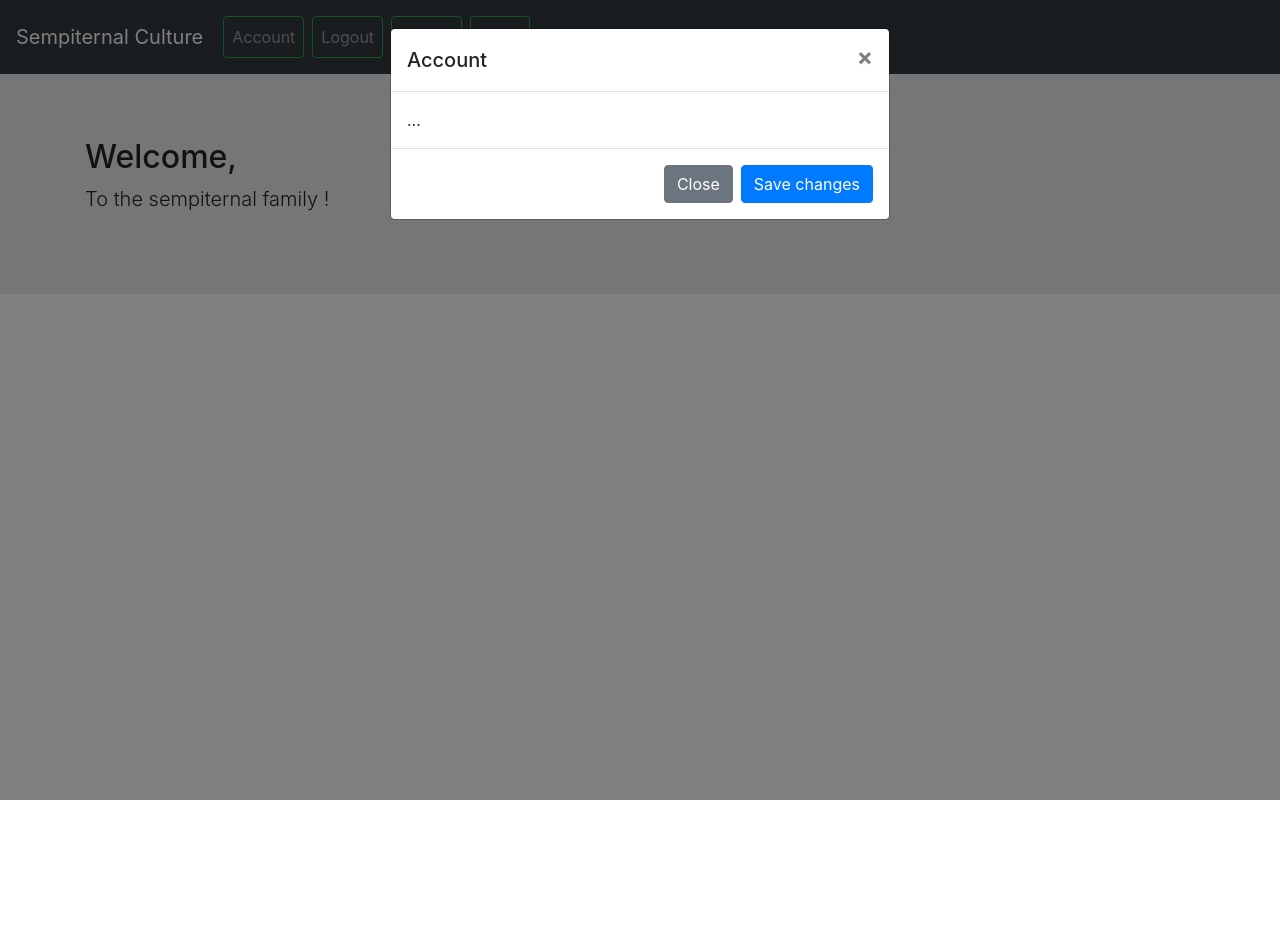
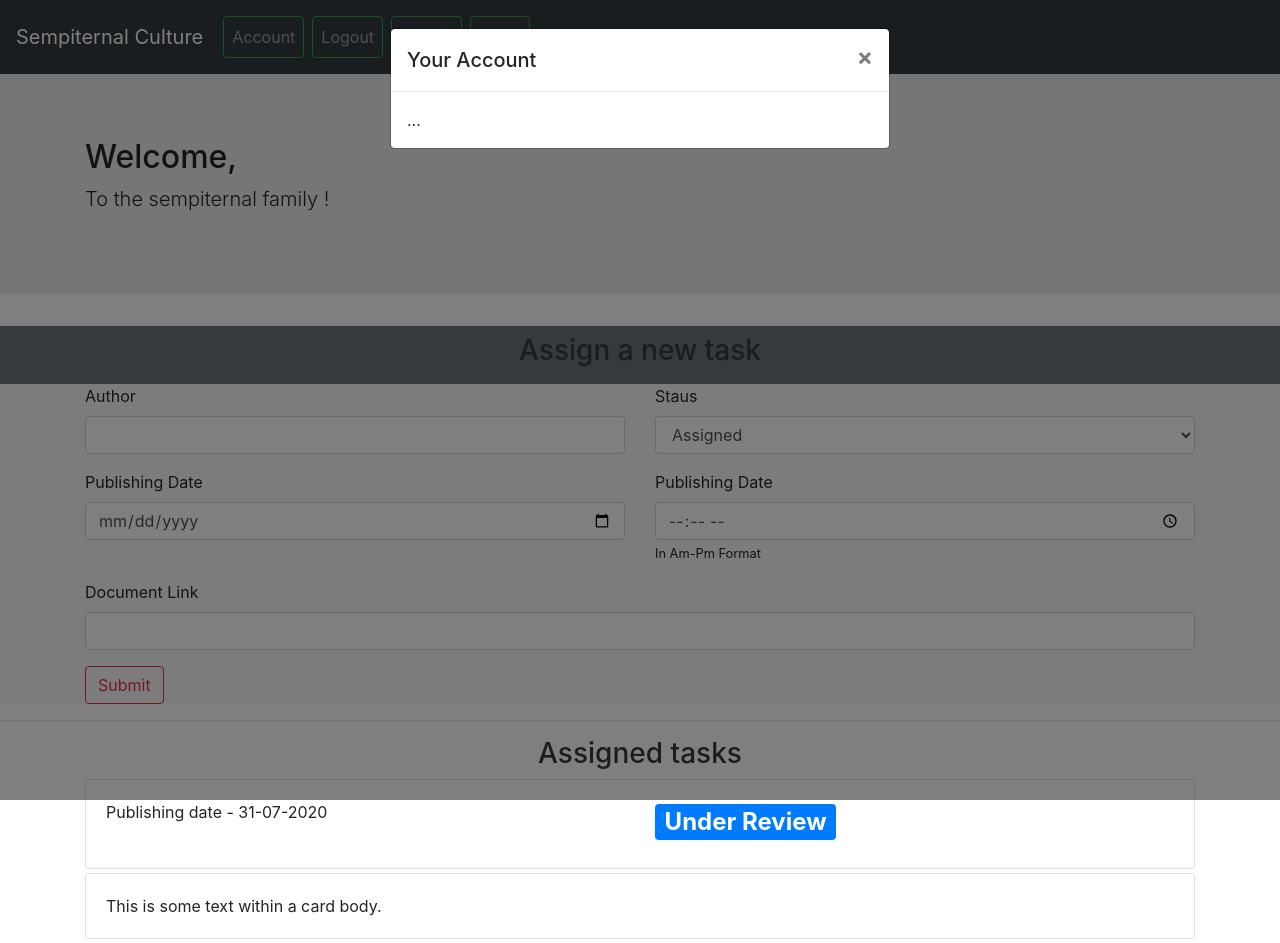
Before and after one commit to ermayank/Sempiternal-Culture, a plain HTML site: page index.html in a window 1280 px wide. Both pictures are taken after a click on the link "Account". Before the commit the page ends 800 px from the top, so only its background shows below. Drawn offline with nearby package versions, Linux system fonts and the light colour scheme.

Commit message:
Step-2 in Ui---left with minor things

```diff
--- a/index.html
+++ b/index.html
@@ -44,24 +44,118 @@
           <p class="lead">To the sempiternal family !</p>
         </div>
       </div>
+<div class="bg-secondary py-2 text-dark">
+    <h3 class="display-5 text-center ">Assign a new task</h3>
+</div>
+      <!--Create task form-->
+      <div class="bg-light">
+    <div class="container assign-task">
+        <form>
+            <div class="row">
+                <div class="form-group col-md-6">
+                    <label for="exampleInputEmail1">Author</label>
+                    <input type="email" class="form-control" id="task-author-email" aria-describedby="emailHelp">
+                  </div>
+                  <div class="form-group col-md-6">
+                    <label for="inputStatus">Staus</label>
+                    <select id="inputStatus" class="form-control">
+                      <option selected value="task-status-assigned">Assigned</option>
+                      <option value="task-status-submitted">Submitted</option>
+                      <option value="task-status-passed">Passed</option>
+                      <option value="task-status-published">Published</option>
+                      <option value="task-status-rejected">Rejected</option>
+                    </select>
+                  </div>
+            </div>
+
+            <div class="row">
+                <div class="form-group col-md-6">
+                    <label>Publishing Date</label>
+                    <input type="date" class="form-control" id="task-date">
+                  </div>
+                  <div class="form-group col-md-6">
+                    <label>Publishing Date</label>
+                    <input type="time" class="form-control" id="task-time">
+                    <small>In Am-Pm Format</small>
+                  </div>
+            </div>
+
+              <div class="form-group">
+                <label>Document Link</label>
+                <input type="text" class="form-control" id="task-link">
+              </div>
+
+
+
+            <button type="submit" class="btn btn-outline-danger">Submit</button>
+          </form>
+    </div>
+</div>
+<hr>
+<div class="container">
+      <!--Tasks cards-->
+      <h3 class="text-center text-dark">Assigned tasks</h3>
+      <div class="card my-1">
+        <div class="card-body">
+          <div class="task-user-content">
+            <div class="row">
+                <div class="col-md-6">
+                    <p>Publishing date - 31-07-2020</p>
+
+                </div>
+                <div class="col-md-6">
+                    <h2><span class="badge badge-primary">Under Review</span></h2>
+
+                </div>
+            </div>
+          </div>
+        </div>
+      </div>
+
+      <div class="card my-1">
+        <div class="card-body">
+          This is some text within a card body.
+        </div>
+      </div>
+    </div>
+
 
       <!--Signup Modal-->
   <div class="modal fade" id="signup-modal" tabindex="-1" role="dialog" aria-labelledby="exampleModalLabel" aria-hidden="true">
     <div class="modal-dialog">
       <div class="modal-content">
         <div class="modal-header">
-          <h5 class="modal-title">Signup</h5>
+          <h5 class="modal-title">Join family</h5>
           <button type="button" class="close" data-dismiss="modal" aria-label="Close">
             <span aria-hidden="true">&times;</span>
           </button>
         </div>
         <div class="modal-body">
-          ...
+            <form id="signup-form">
+                <div class="form-group">
+                  <label for="exampleInputEmail1">Email address</label>
+                  <input type="email" class="form-control" id="signup-email" aria-describedby="emailHelp">
+                  <small id="emailHelp" class="form-text text-muted">Be Cautious</small>
+                </div>
+                <div class="form-group">
+                    <label for="exampleInputEmail1">Name</label>
+                    <input type="text" class="form-control" id="signup-name" aria-describedby="nameHelp">
+
+                  </div>
+                <div class="form-group">
+                  <label for="exampleInputPassword1">Password</label>
+                  <input type="password" class="form-control" id="signup-password">
+
+                </div>
+                <div class="form-group form-check">
+                  <input type="checkbox" class="form-check-input" id="exampleCheck1" onclick="showPassword()">
+                  <label class="form-check-label" for="exampleCheck1">Show Password</label>
+                </div>
+                <p class="text-danger text-center">mayank</p>
+                <button type="submit" class="btn btn-outline-success">Signup</button>
+              </form>
         </div>
-        <div class="modal-footer">
-          <button type="button" class="btn btn-secondary" data-dismiss="modal">Close</button>
-          <button type="button" class="btn btn-primary">Save changes</button>
-        </div>
+
       </div>
     </div>
   </div>
@@ -71,18 +165,33 @@
     <div class="modal-dialog">
       <div class="modal-content">
         <div class="modal-header">
-          <h5 class="modal-title">Login</h5>
+          <h5 class="modal-title">Login into family</h5>
           <button type="button" class="close" data-dismiss="modal" aria-label="Close">
             <span aria-hidden="true">&times;</span>
           </button>
         </div>
         <div class="modal-body">
-          ...
+            <form id="login-form">
+                <div class="form-group">
+                  <label for="exampleInputEmail1">Email address</label>
+                  <input type="email" class="form-control" id="signup-email" aria-describedby="emailHelp">
+
+                </div>
+
+                <div class="form-group">
+                  <label for="exampleInputPassword1">Password</label>
+                  <input type="password" class="form-control" id="signup-password">
+
+                </div>
+                <div class="form-group form-check">
+                  <input type="checkbox" class="form-check-input" id="exampleCheck1" onclick="showPassword()">
+                  <label class="form-check-label" for="exampleCheck1">Show Password</label>
+                </div>
+                <p class="text-danger text-center">mayank</p>
+                <button type="submit" class="btn btn-outline-success">Login</button>
+              </form>
         </div>
-        <div class="modal-footer">
-          <button type="button" class="btn btn-secondary" data-dismiss="modal">Close</button>
-          <button type="button" class="btn btn-primary">Save changes</button>
-        </div>
+
       </div>
     </div>
   </div>
@@ -92,7 +201,7 @@
     <div class="modal-dialog">
       <div class="modal-content">
         <div class="modal-header">
-          <h5 class="modal-title">Account</h5>
+          <h5 class="modal-title">Your Account</h5>
           <button type="button" class="close" data-dismiss="modal" aria-label="Close">
             <span aria-hidden="true">&times;</span>
           </button>
@@ -100,10 +209,7 @@
         <div class="modal-body">
           ...
         </div>
-        <div class="modal-footer">
-          <button type="button" class="btn btn-secondary" data-dismiss="modal">Close</button>
-          <button type="button" class="btn btn-primary">Save changes</button>
-        </div>
+
       </div>
     </div>
   </div>
@@ -113,5 +219,8 @@
     <script src="https://code.jquery.com/jquery-3.5.1.slim.min.js" integrity="sha384-DfXdz2htPH0lsSSs5nCTpuj/zy4C+OGpamoFVy38MVBnE+IbbVYUew+OrCXaRkfj" crossorigin="anonymous"></script>
     <script src="https://cdn.jsdelivr.net/npm/popper.js@1.16.0/dist/umd/popper.min.js" integrity="sha384-Q6E9RHvbIyZFJoft+2mJbHaEWldlvI9IOYy5n3zV9zzTtmI3UksdQRVvoxMfooAo" crossorigin="anonymous"></script>
     <script src="https://stackpath.bootstrapcdn.com/bootstrap/4.5.0/js/bootstrap.min.js" integrity="sha384-OgVRvuATP1z7JjHLkuOU7Xw704+h835Lr+6QL9UvYjZE3Ipu6Tp75j7Bh/kR0JKI" crossorigin="anonymous"></script>
+
+    <!--Index-js file-->
+    <script src="./index.js"></script>
   </body>
 </html>
--- /dev/null
+++ b/index.js
@@ -0,0 +1,8 @@
+function showPassword() {
+    var x = document.getElementById("signup-password");
+    if (x.type === "password") {
+      x.type = "text";
+    } else {
+      x.type = "password";
+    }
+  }
```
